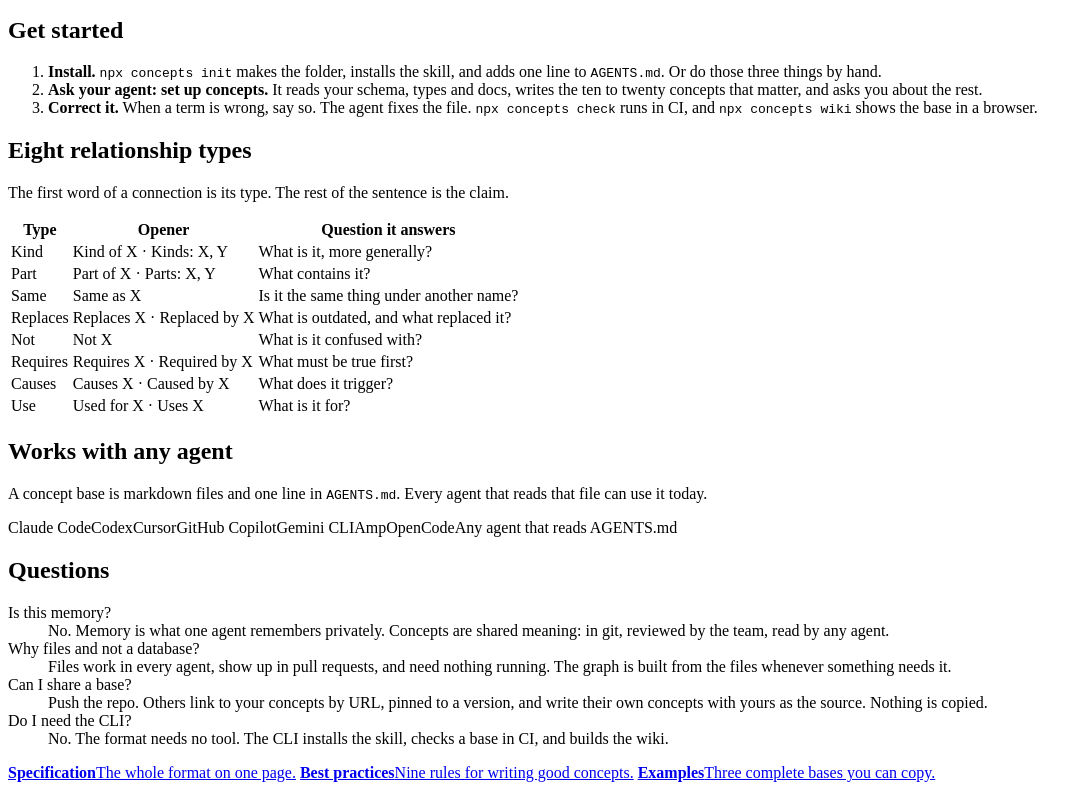
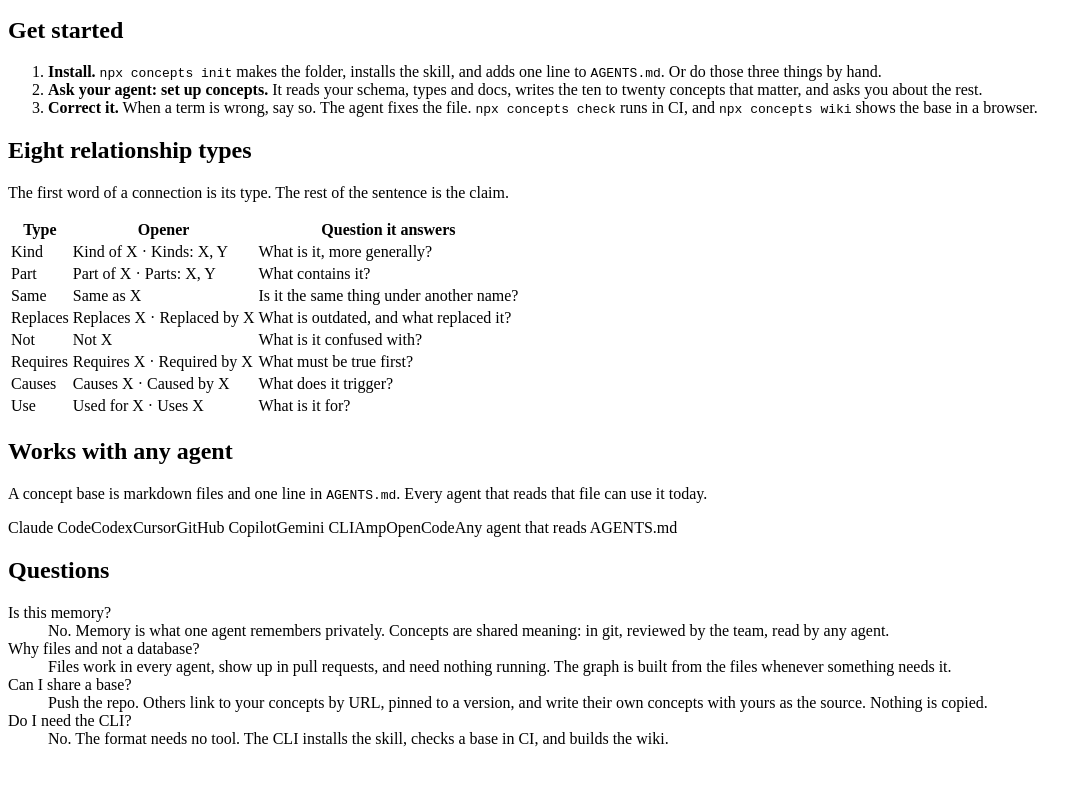
Before and after one commit to concepts-sh/concepts, a plain HTML site: page site/content/index.html in a window 1280 px wide. Shown: the part 2061-2851 px from the top of the page, without its empty margins (0-1087 px from the left). After the commit the page ends 2825 px from the top, so only its background shows below. Drawn offline with Linux system fonts and the light colour scheme.

Commit message:
update: remove the three link cards at the bottom of the homepage
Co-Authored-By: Claude Fable 5.1 <noreply@anthropic.com>

```diff
--- a/site/content/index.html
+++ b/site/content/index.html
@@ -157,9 +157,3 @@ Source: `src/billing/invoice.ts`.
     <dd>No. The format needs no tool. The CLI installs the skill, checks a base in CI, and builds the wiki.</dd>
   </dl>
 </section>
-
-<section class="cta">
-  <a href="spec.html"><strong>Specification</strong><span>The whole format on one page.</span></a>
-  <a href="best-practices.html"><strong>Best practices</strong><span>Nine rules for writing good concepts.</span></a>
-  <a href="examples.html"><strong>Examples</strong><span>Three complete bases you can copy.</span></a>
-</section>
--- a/site/style.css
+++ b/site/style.css
@@ -116,18 +116,13 @@ figcaption { font-family: var(--mono); font-size: 12.5px; color: var(--muted); m
 dl { margin: 0; max-width: 760px; }
 dt { font-weight: 600; margin-top: 20px; }
 dd { margin: 5px 0 0; color: var(--muted); }
-.cta { display: grid; grid-template-columns: repeat(3, 1fr); gap: 18px; margin-top: 48px; }
-.cta a { display: block; border: 1px solid var(--line); border-radius: 14px; padding: 20px 22px; color: var(--fg); background: var(--panel); }
-.cta a:hover { text-decoration: none; border-color: var(--accent); }
-.cta strong { display: block; margin-bottom: 4px; }
-.cta span { color: var(--muted); font-size: 15px; }
 .swatch { display: inline-block; width: 10px; height: 10px; border-radius: 3px; margin-right: 9px; vertical-align: middle; }
 
 @media (max-width: 880px) {
   .page:has(.toc) { grid-template-columns: 1fr; } .toc { display: none; }
   .hero { grid-template-columns: 1fr; gap: 28px; padding-top: 32px; }
   .hero h1 { font-size: 38px; } h1 { font-size: 32px; } h2 { font-size: 22px; margin-top: 44px; }
-  .two, .cards, .steps, .cta { grid-template-columns: 1fr; }
+  .two, .cards, .steps { grid-template-columns: 1fr; }
   footer .cols { grid-template-columns: 1fr; }
   .top { padding: 14px 16px; flex-wrap: wrap; gap: 10px; } .top nav a { margin: 0 16px 0 0; }
   .page { padding: 0 16px; }
```
